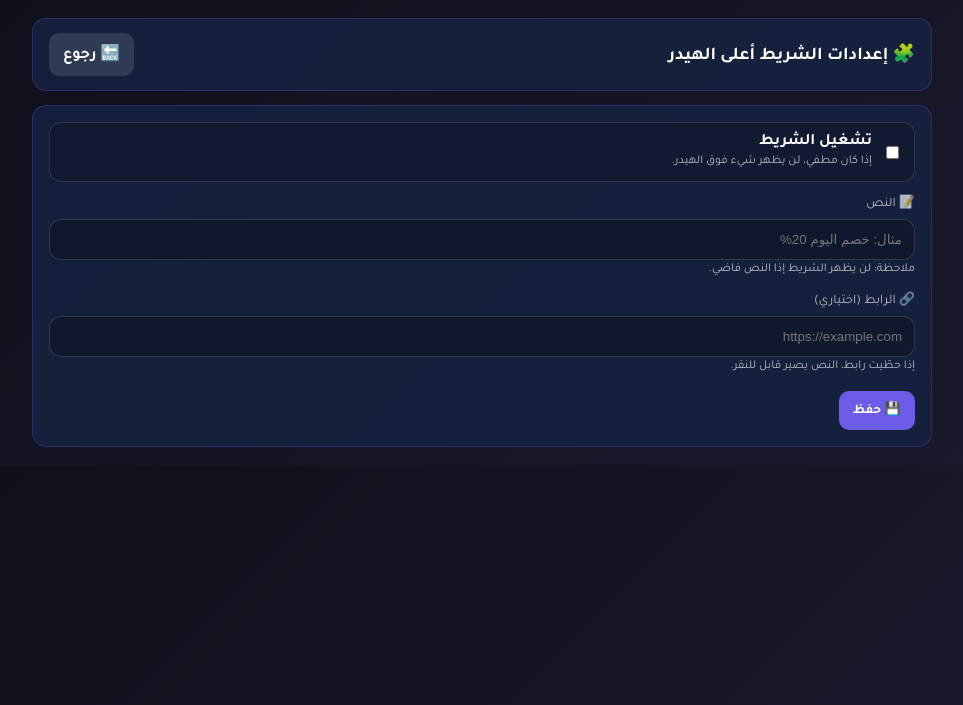
After one commit to ziadosama582005-crypto/tttrrrrrrrrrrr, a Python web app: template templates/admin_header.html in a window 1280 px wide. The commit adds this page. Shown: the top 705 px of the page, without its empty margins (158-1121 px from the left). Run offline with Jinja, Linux system fonts and the light colour scheme; the template is opened without the code that fills it, so the values that code supplies are empty.

Commit message:
Add admin page to manage top banner

```diff
--- /dev/null
+++ b/templates/admin_header.html
@@ -0,0 +1,170 @@
+<!DOCTYPE html>
+<html lang="ar" dir="rtl">
+<head>
+  <meta charset="UTF-8" />
+  <meta name="viewport" content="width=device-width, initial-scale=1.0" />
+  <title>إعدادات الشريط أعلى الهيدر</title>
+  <link href="https://fonts.googleapis.com/css2?family=Tajawal:wght@400;500;700&display=swap" rel="stylesheet">
+  <style>
+    :root {
+      --primary: #6c5ce7;
+      --bg: #0f0f1a;
+      --card: rgba(22, 33, 62, 0.95);
+      --text: #fff;
+      --muted: rgba(255,255,255,0.7);
+      --success: #00b894;
+      --danger: #e74c3c;
+    }
+    * { box-sizing: border-box; }
+    body {
+      font-family: 'Tajawal', sans-serif;
+      margin: 0;
+      background: linear-gradient(135deg, #0f0f1a 0%, #1a1a2e 100%);
+      color: var(--text);
+      padding: 18px;
+    }
+    .container { max-width: 900px; margin: 0 auto; }
+    .header {
+      display: flex;
+      justify-content: space-between;
+      align-items: center;
+      gap: 12px;
+      background: var(--card);
+      border: 1px solid rgba(108, 92, 231, 0.25);
+      border-radius: 14px;
+      padding: 14px 16px;
+      margin-bottom: 14px;
+    }
+    .header h1 { margin: 0; font-size: 18px; }
+    .btn {
+      border: 0;
+      cursor: pointer;
+      padding: 10px 14px;
+      border-radius: 10px;
+      font-family: 'Tajawal', sans-serif;
+      font-weight: 700;
+      color: #fff;
+      text-decoration: none;
+      display: inline-flex;
+      align-items: center;
+      gap: 8px;
+    }
+    .btn-primary { background: var(--primary); }
+    .btn-secondary { background: rgba(255,255,255,0.12); }
+
+    .card {
+      background: var(--card);
+      border: 1px solid rgba(108, 92, 231, 0.25);
+      border-radius: 14px;
+      padding: 16px;
+    }
+    .row { display: grid; grid-template-columns: 1fr; gap: 12px; }
+    .field label { display:block; margin-bottom: 6px; color: var(--muted); font-size: 13px; }
+    .field input[type="text"], .field input[type="url"] {
+      width: 100%;
+      padding: 12px;
+      border-radius: 12px;
+      border: 1px solid rgba(255,255,255,0.15);
+      background: rgba(0,0,0,0.25);
+      color: #fff;
+      outline: none;
+    }
+    .switch {
+      display: flex;
+      align-items: center;
+      gap: 10px;
+      padding: 10px 12px;
+      border-radius: 12px;
+      border: 1px solid rgba(255,255,255,0.12);
+      background: rgba(0,0,0,0.18);
+    }
+    .hint { color: var(--muted); font-size: 12px; line-height: 1.6; }
+
+    .alert {
+      display:none;
+      margin-top: 12px;
+      padding: 12px 14px;
+      border-radius: 12px;
+      border: 1px solid rgba(255,255,255,0.12);
+    }
+    .alert.show { display:block; }
+    .alert.success { border-color: rgba(0,184,148,0.6); color: #b7ffe7; }
+    .alert.error { border-color: rgba(231,76,60,0.6); color: #ffd1cc; }
+
+    .actions { display:flex; gap: 10px; margin-top: 14px; flex-wrap: wrap; }
+  </style>
+</head>
+<body>
+  <div class="container">
+    <div class="header">
+      <h1>🧩 إعدادات الشريط أعلى الهيدر</h1>
+      <div style="display:flex; gap:10px; flex-wrap:wrap;">
+        <a class="btn btn-secondary" href="/admin/products">🔙 رجوع</a>
+      </div>
+    </div>
+
+    <div class="card">
+      <div class="row">
+        <div class="switch">
+          <input id="enabled" type="checkbox" {% if header_settings.enabled %}checked{% endif %} />
+          <div>
+            <div style="font-weight:700;">تشغيل الشريط</div>
+            <div class="hint">إذا كان مطفي، لن يظهر شيء فوق الهيدر.</div>
+          </div>
+        </div>
+
+        <div class="field">
+          <label>📝 النص</label>
+          <input id="text" type="text" maxlength="200" placeholder="مثال: خصم اليوم 20%" value="{{ header_settings.text }}" />
+          <div class="hint">ملاحظة: لن يظهر الشريط إذا النص فاضي.</div>
+        </div>
+
+        <div class="field">
+          <label>🔗 الرابط (اختياري)</label>
+          <input id="link_url" type="url" maxlength="500" placeholder="https://example.com" value="{{ header_settings.link_url }}" />
+          <div class="hint">إذا حطّيت رابط، النص يصير قابل للنقر.</div>
+        </div>
+      </div>
+
+      <div class="actions">
+        <button class="btn btn-primary" onclick="saveSettings()">💾 حفظ</button>
+      </div>
+
+      <div id="alert" class="alert"></div>
+    </div>
+  </div>
+
+  <script>
+    function showAlert(type, msg) {
+      const el = document.getElementById('alert');
+      el.className = 'alert show ' + (type === 'success' ? 'success' : 'error');
+      el.textContent = msg;
+      setTimeout(() => { el.className = 'alert'; }, 3000);
+    }
+
+    async function saveSettings() {
+      const enabled = document.getElementById('enabled').checked;
+      const text = document.getElementById('text').value || '';
+      const link_url = document.getElementById('link_url').value || '';
+
+      try {
+        const res = await fetch('/api/admin/set_header_settings', {
+          method: 'POST',
+          headers: { 'Content-Type': 'application/json' },
+          body: JSON.stringify({ enabled, text, link_url })
+        });
+
+        const data = await res.json().catch(() => ({}));
+        if (!res.ok || data.status !== 'success') {
+          showAlert('error', data.message || 'فشل الحفظ');
+          return;
+        }
+
+        showAlert('success', 'تم الحفظ ✅ (قد تحتاج تحديث الصفحة لرؤية التغيير)');
+      } catch (e) {
+        showAlert('error', 'خطأ في الاتصال');
+      }
+    }
+  </script>
+</body>
+</html>
--- a/templates/admin_products.html
+++ b/templates/admin_products.html
@@ -335,6 +335,7 @@
             <div class="header-actions">
                 <a href="/admin/categories" class="btn btn-primary">🏷️ إدارة الأقسام</a>
                 <a href="/admin/invoices" class="btn btn-primary">📊 الفواتير</a>
+                <a href="/admin/header" class="btn btn-primary">🧩 شريط الهيدر</a>
                 <button class="btn btn-success" onclick="openAddModal()">➕ إضافة منتج</button>
                 <a href="/dashboard" class="btn btn-secondary">🔙 لوحة التحكم</a>
             </div>
```
Also changed, not shown: routes/admin.py (+89 -0 lines).
